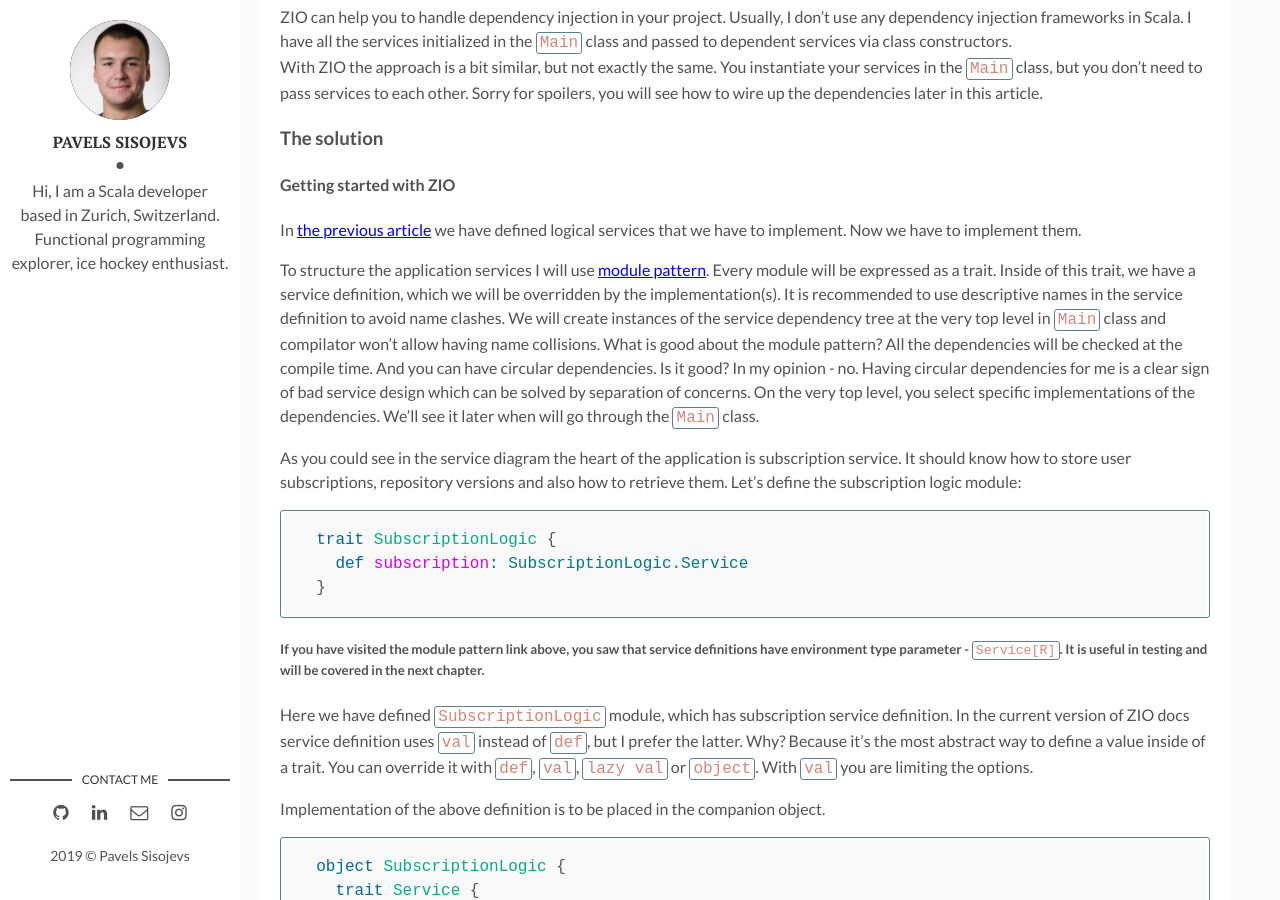
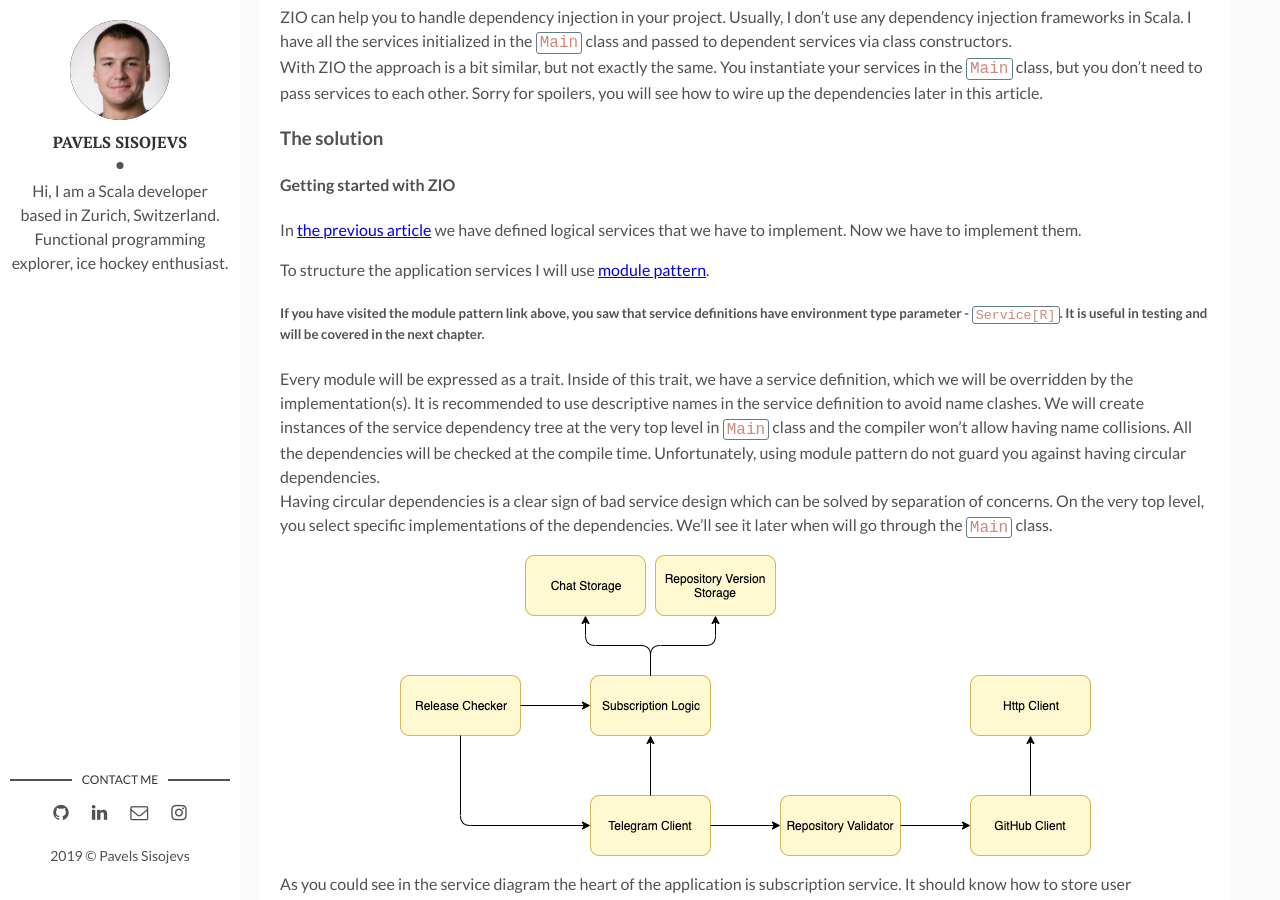
Before and after one commit to the-pavels/psisoyev.github.io, a Jekyll site: the page built from _posts/2019-11-12-welcome-zio.markdown, in a window 1280 px wide and 900 px high, scrolled down 1490 px. Built offline with Jekyll 4.4.1, drawn with Linux system fonts in a browser that asks for light colours; comment, search, counter and statistics services are not loaded.

Commit message:
spelling

````diff
--- a/_posts/2019-11-12-welcome-zio.markdown
+++ b/_posts/2019-11-12-welcome-zio.markdown
@@ -57,13 +57,15 @@ Sorry for spoilers, you will see how to wire up the dependencies later in this a
 In [the previous article]({{site.baseurl}}/design-a-pager/) we have defined logical services that we have to implement. Now we have to implement them.
 
 To structure the application services I will use [module pattern](https://zio.dev/docs/howto/howto_use_module_pattern).
+##### If you have visited the module pattern link above, you saw that service definitions have environment type parameter - `Service[R]`. It is useful in testing and will be covered in the next chapter.
 Every module will be expressed as a trait. Inside of this trait, we have a service definition, which we will be overridden by the implementation(s).
 It is recommended to use descriptive names in the service definition to avoid name clashes.
-We will create instances of the service dependency tree at the very top level in `Main` class and compilator won't allow having name collisions.
-What is good about the module pattern? All the dependencies will be checked at the compile time.
-And you can have circular dependencies. Is it good? In my opinion - no.
-Having circular dependencies for me is a clear sign of bad service design which can be solved by separation of concerns.
+We will create instances of the service dependency tree at the very top level in `Main` class and the compiler won't allow having name collisions.
+All the dependencies will be checked at the compile time. Unfortunately, using module pattern do not guard you against having circular dependencies.
+Having circular dependencies is a clear sign of bad service design which can be solved by separation of concerns.
 On the very top level, you select specific implementations of the dependencies. We'll see it later when will go through the `Main` class.
+
+![Service diagram]({{site.baseurl}}/assets/img/design-a-pager/services.png#center)
 
 As you could see in the service diagram the heart of the application is subscription service.
 It should know how to store user subscriptions, repository versions and also how to retrieve them.
@@ -74,8 +76,6 @@ trait SubscriptionLogic {
   def subscription: SubscriptionLogic.Service
 }
 ```
-
-##### If you have visited the module pattern link above, you saw that service definitions have environment type parameter - `Service[R]`. It is useful in testing and will be covered in the next chapter.
 
 Here we have defined `SubscriptionLogic` module, which has subscription service definition.
 In the current version of ZIO docs service definition uses `val` instead of `def`, but I prefer the latter.
````
